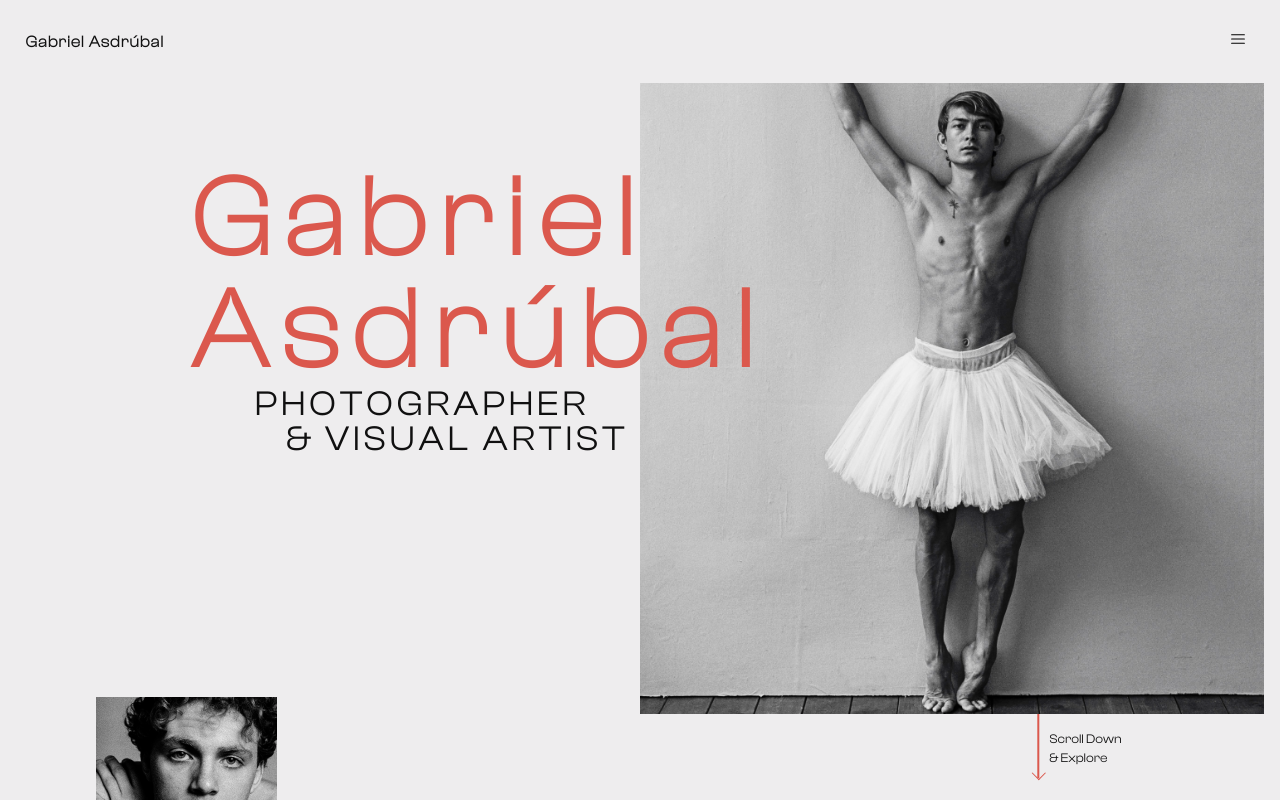
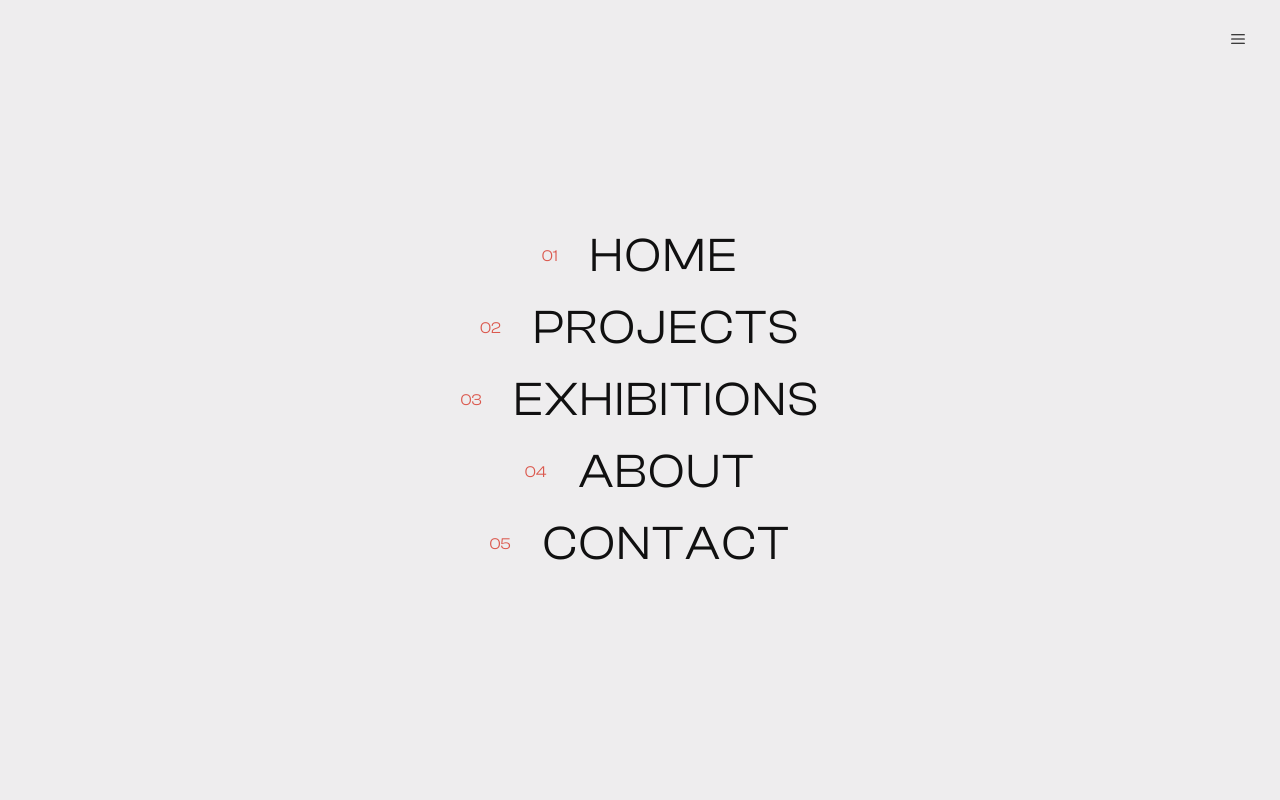
Before and after one commit to Foparty/photography, a React (Vite) app: page / in a window 1280 px wide. Both pictures are taken after a click on the button 1238 px from the left and 41 px from the top of the page. Shown: the top 800 px of the page. Built offline with nearby package versions, Linux system fonts and the light colour scheme.

Commit message:
animation navbar

```diff
--- a/src/components/Navbar/Navbar.jsx
+++ b/src/components/Navbar/Navbar.jsx
@@ -2,6 +2,7 @@ import React, { useState, useRef } from 'react';
 import styles from './Navbar.module.css';
 import { Link } from 'react-router-dom';
 import { RxHamburgerMenu } from 'react-icons/rx';
+import { motion, AnimatePresence } from 'framer-motion';
 
 const Navbar = () => {
   const [isOpen, setisOpen] = useState(false);
@@ -43,30 +44,32 @@ const Navbar = () => {
       <button
         className={styles.hamburger}
         onClick={() => {
-          if (isOpen) {
-            openRef.current.className = styles.shown;
-          } else {
-            openRef.current.className = styles.navlist;
-          }
           setisOpen(!isOpen);
         }}
       >
         <RxHamburgerMenu />
       </button>
-      <ul ref={openRef} className={styles.navlist}>
+      <AnimatePresence>
+        {isOpen && (
+          <motion.ul
+            initial={{ y: '-100%' }}
+            animate={{ y: '0%' }}
+            exit={{ y: '-100%' }}
+            // transition={{}}
+            ref={openRef}
+            className={styles.navlist}
+          >
             {links.map((item, index) => (
               <li className={styles.link} key={index}>
                 <span className={styles.num}>{item.num}</span>
-            <Link
-              className={styles.links}
-              to={item.link}
-              onClick={() => (openRef.current.className = styles.navlist)}
-            >
+                <Link className={styles.links} to={item.link} onClick={() => setisOpen(!isOpen)}>
                   {item.name}
                 </Link>
               </li>
             ))}
-      </ul>
+          </motion.ul>
+        )}
+      </AnimatePresence>
     </nav>
   );
 };
```
Lines whose indentation alone changed are shown as unchanged.
